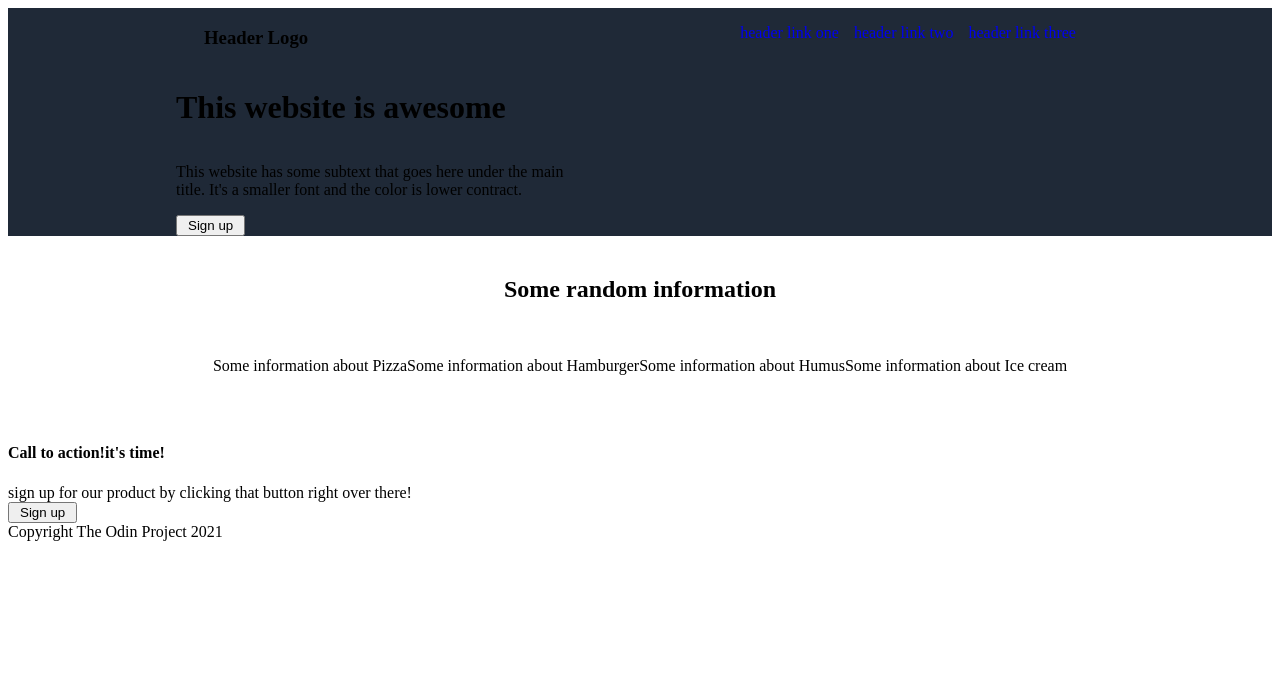
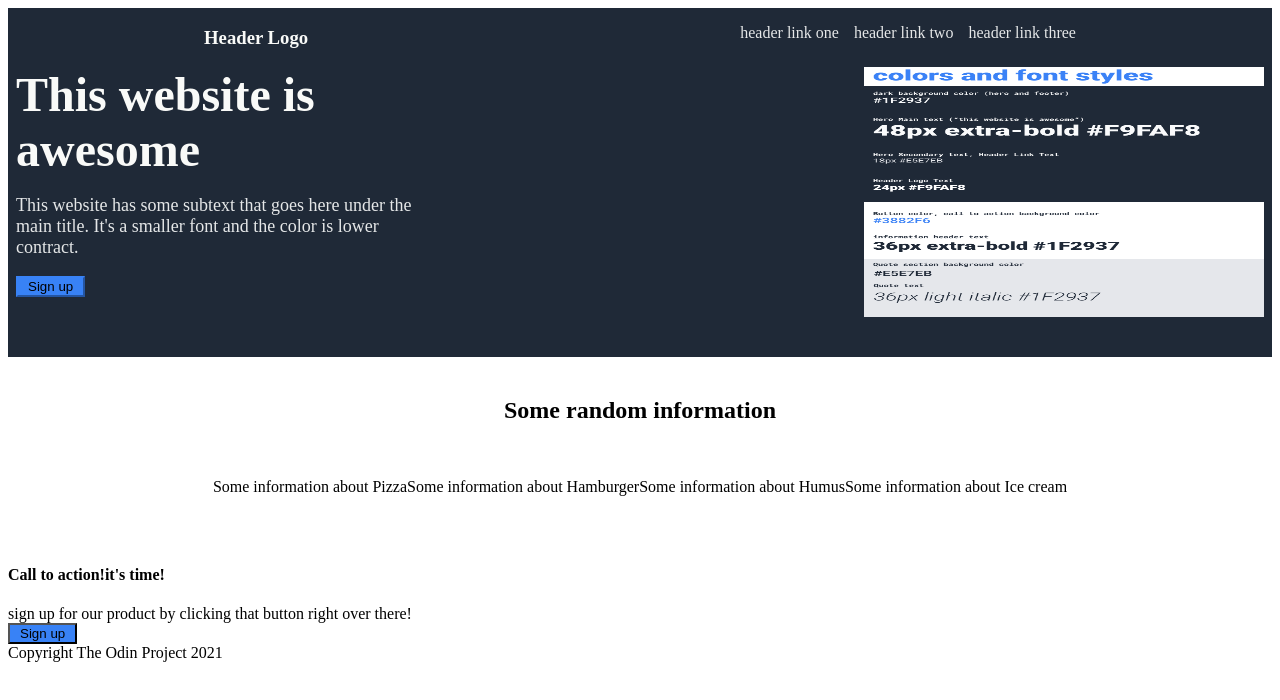
Before and after one commit to RamiPesahov/project-landing-page, a plain HTML site: page index.html in a window 1280 px wide. Drawn offline with Linux system fonts and the light colour scheme.

Commit message:
finish the header

```diff
--- a/index.html
+++ b/index.html
@@ -8,6 +8,7 @@
     <link rel="stylesheet" href="style.css">
 </head>
 <body>
+
 
 <div class="header">
 <h3 >Header Logo</h3>
@@ -20,12 +21,12 @@
 
 <div class="container">
     <div class="context">
-     <h1>This website is awesome</h1>
+     <div>This website is awesome</div>
      <p>This website has some subtext that goes here under the main title.
           It's a smaller font and the color is lower contract.</p>
      <button>Sign up</button>
     </div>
-    <img src="" alt="">
+    <img src="images/colorsforproject.png" alt="sketch of the website">
 </div>
 
 <h2>Some random information</h2>
--- a/style.css
+++ b/style.css
@@ -28,20 +28,23 @@ ul{
     display: flex;
     flex-direction: column;
     width: 400px;
-    padding-right: 12em;
+    /*padding-right: 12em;*/
 }
 button
 {
     width: fit-content;
     padding-left:10px ;
     padding-right:10px ;
+    background-color: #3882F6;
 }
 .container
 {
     display: flex;
-    justify-content: space-around;
+    justify-content:center;
     margin-bottom: 20px;
     background-color: #1F2937;
+    padding-bottom: 40px;
+    gap: 28em;
 }
 h2{
     text-align: center;
@@ -59,3 +62,27 @@ h2{
 {
     border:10px;
 }
+
+.context > div{
+    color: #F9FAF8;
+    font-size: 48px;
+    font-weight: bold;
+}
+.context > p {
+    color:#E5E7E8;
+    font-size: 18px;
+}
+.container > img{
+    width:400px;
+    height: 250px;
+    border: lightblue;
+}
+.context > button {
+    border-color: #3882F6;
+}
+a {
+   color:#E5E7E8;;
+}
+h3 {
+    color: #F9FAF8;
+}
```
Also changed, not shown: images/colorsforproject.png (added).
